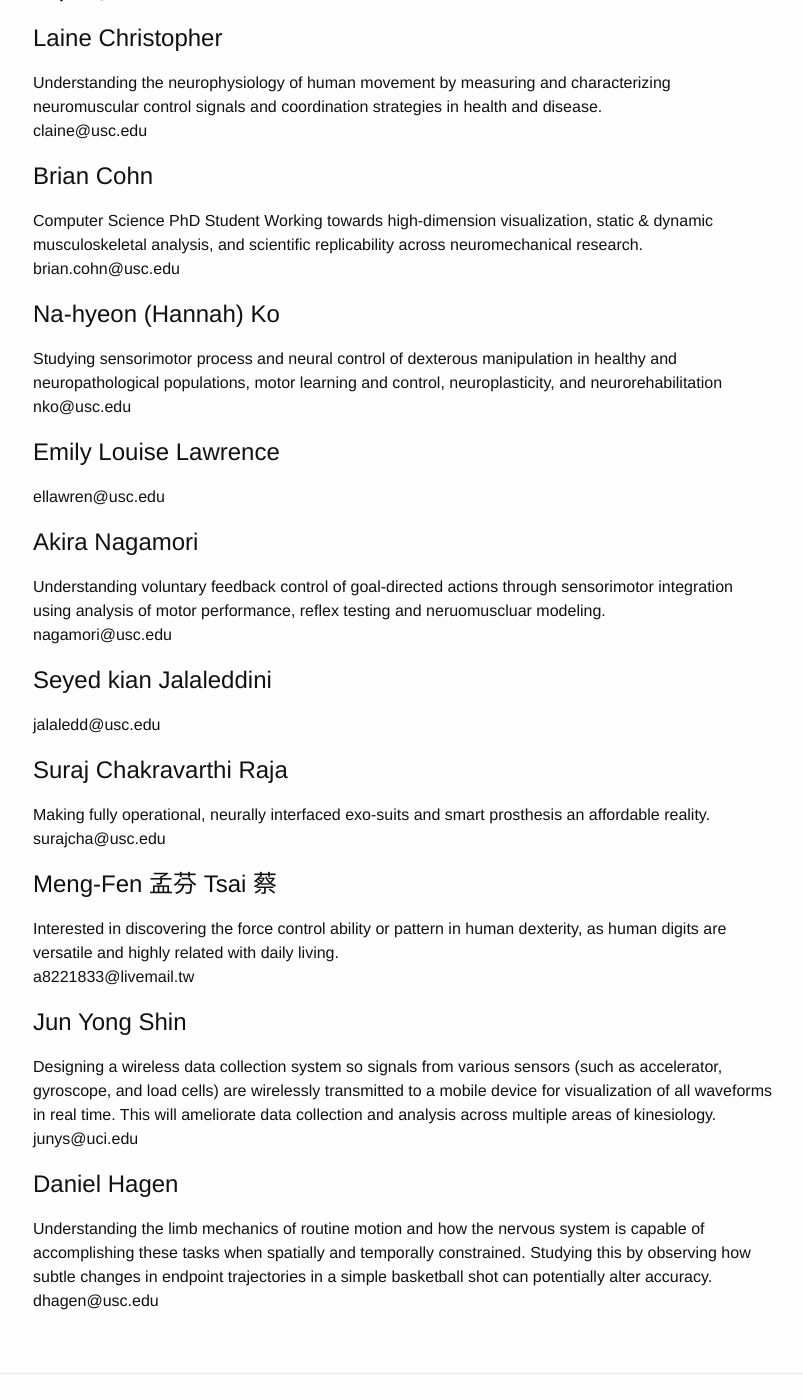
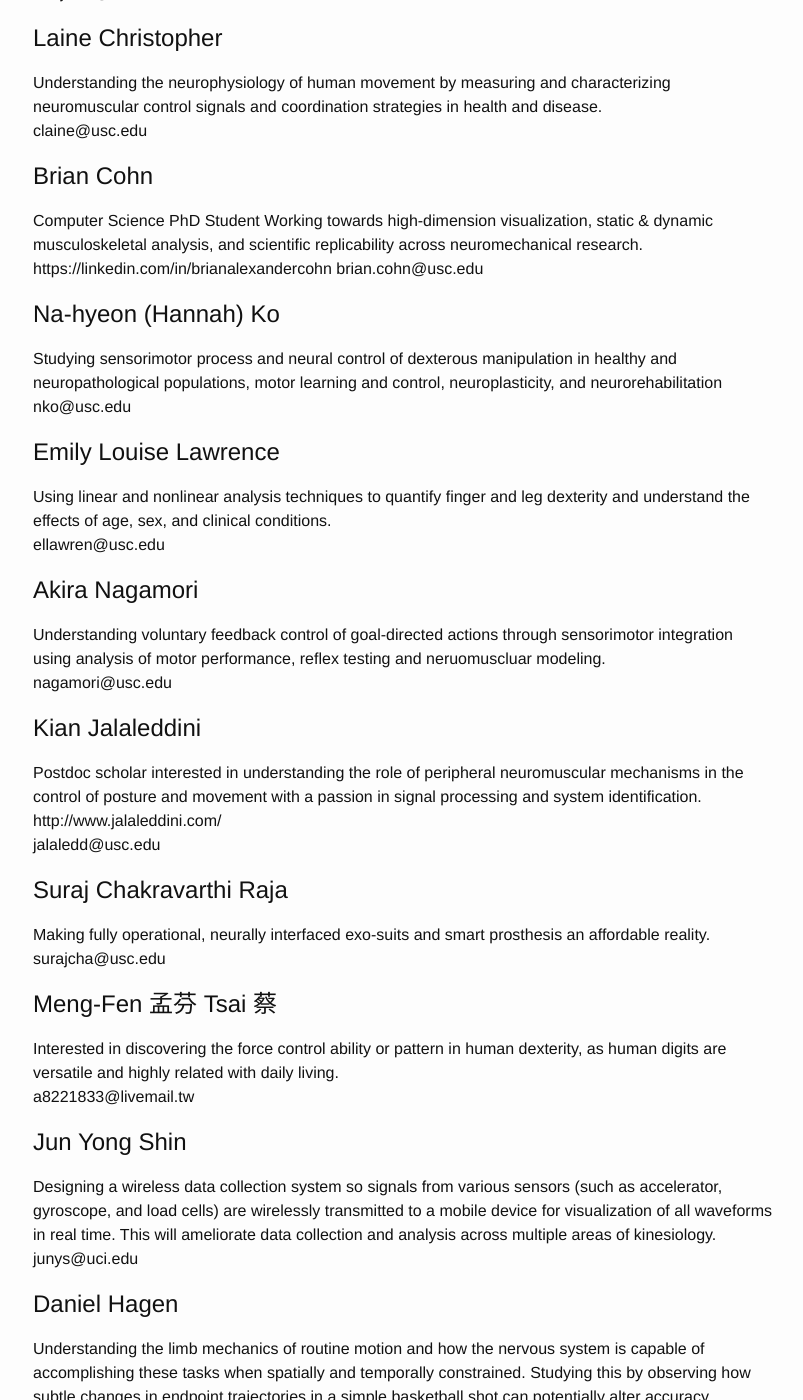
Before and after one commit to usc-bbdl/usc-bbdl.github.io, a Jekyll site: the page built from about.md, in a window 1280 px wide and 1400 px high, scrolled down 985 px. Shown: the whole window, without its empty margins (237-1040 px from the left). Built offline with Jekyll 4.4.1, drawn with Linux system fonts in a browser that asks for light colours.

Commit message:
finished basic intro about all lab members

```diff
--- a/about.md
+++ b/about.md
@@ -41,6 +41,7 @@ claine@usc.edu
 # Brian Cohn
 Computer Science PhD Student
 Working towards high-dimension visualization, static & dynamic musculoskeletal analysis, and scientific replicability across neuromechanical research.
+https://linkedin.com/in/brianalexandercohn
 brian.cohn@usc.edu
 
 # Na-hyeon (Hannah) Ko
@@ -48,13 +49,16 @@ Studying sensorimotor process and neural control of dexterous manipulation in he
 nko@usc.edu
 
 # Emily Louise Lawrence
+Using linear and nonlinear analysis techniques to quantify finger and leg dexterity and understand the effects of age, sex, and clinical conditions.
 ellawren@usc.edu
 
 # Akira Nagamori
 Understanding voluntary feedback control of goal-directed actions through sensorimotor integration using analysis of motor performance, reflex testing and neruomuscluar modeling.
 nagamori@usc.edu
 
-# Seyed kian Jalaleddini
+# Kian Jalaleddini
+Postdoc scholar interested in understanding the role of peripheral neuromuscular mechanisms in the control of posture and movement with a passion in signal processing and system identification.
+http://www.jalaleddini.com/
 jalaledd@usc.edu
 
 # Suraj Chakravarthi Raja
```
